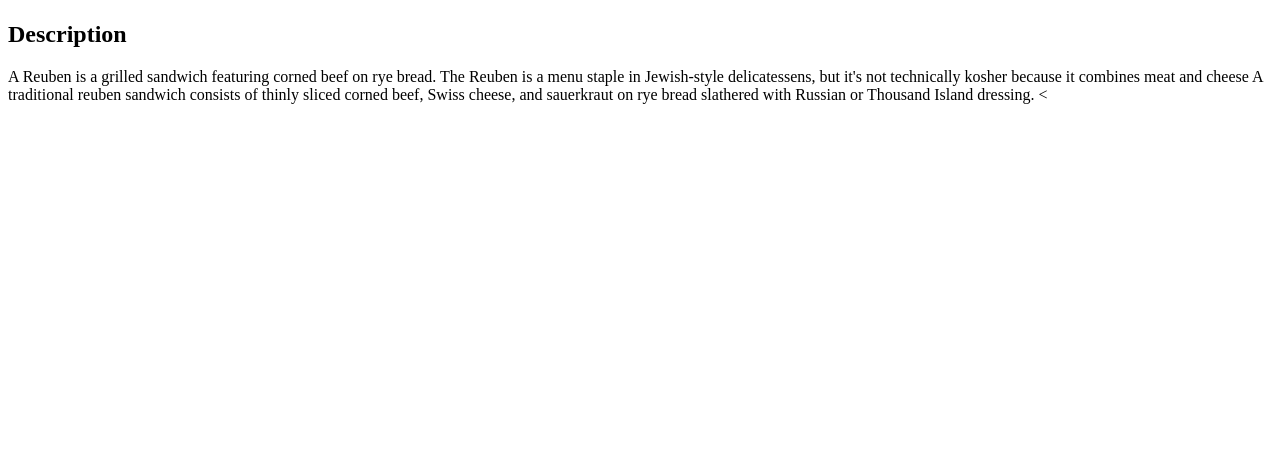
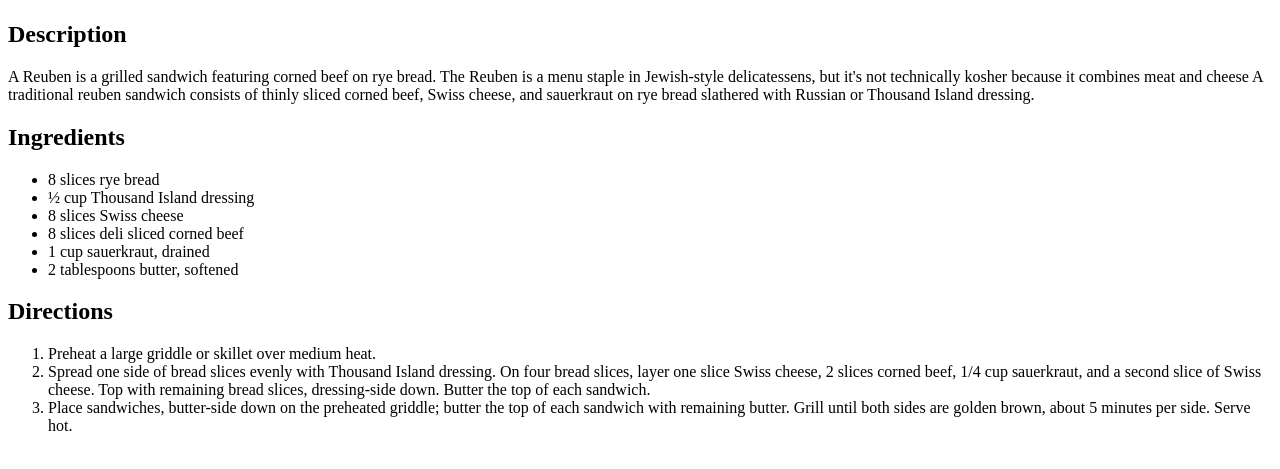
Before and after one commit to Stephen-Onochie/odin-recipes, a plain HTML site: page recipes/reuben-sandwich.html in a window 1280 px wide. Shown: the part 99-568 px from the top of the page. Drawn offline with Linux system fonts and the light colour scheme.

Commit message:
Finished Reuben Sandwich Recipe

```diff
--- a/recipes/reuben-sandwich.html
+++ b/recipes/reuben-sandwich.html
@@ -12,6 +12,22 @@
     <h2>Description</h2>
     <p1>A Reuben is a grilled sandwich featuring corned beef on rye bread. The Reuben is a menu staple in Jewish-style delicatessens, but it's not technically kosher because it combines meat and cheese A traditional reuben sandwich consists of thinly sliced corned beef, Swiss cheese, and sauerkraut on rye bread slathered with Russian or Thousand Island dressing.</p1>
 
-    <
+    <h2>Ingredients</h2>
+    <ul>
+        <li>8 slices rye bread</li>
+        <li>½ cup Thousand Island dressing</li>
+        <li>8 slices Swiss cheese</li>
+        <li>8 slices deli sliced corned beef</li>
+        <li>1 cup sauerkraut, drained</li>
+        <li>2 tablespoons butter, softened
+        </li>
+    </ul>
+
+    <h2>Directions</h2>
+    <ol>
+        <li>Preheat a large griddle or skillet over medium heat.</li>
+        <li>Spread one side of bread slices evenly with Thousand Island dressing. On four bread slices, layer one slice Swiss cheese, 2 slices corned beef, 1/4 cup sauerkraut, and a second slice of Swiss cheese. Top with remaining bread slices, dressing-side down. Butter the top of each sandwich.</li>
+        <li>Place sandwiches, butter-side down on the preheated griddle; butter the top of each sandwich with remaining butter. Grill until both sides are golden brown, about 5 minutes per side. Serve hot.</li>
+    </ol>
 </body>
 </html>
```
Also changed, not shown: index.html (+1 -0 lines).
